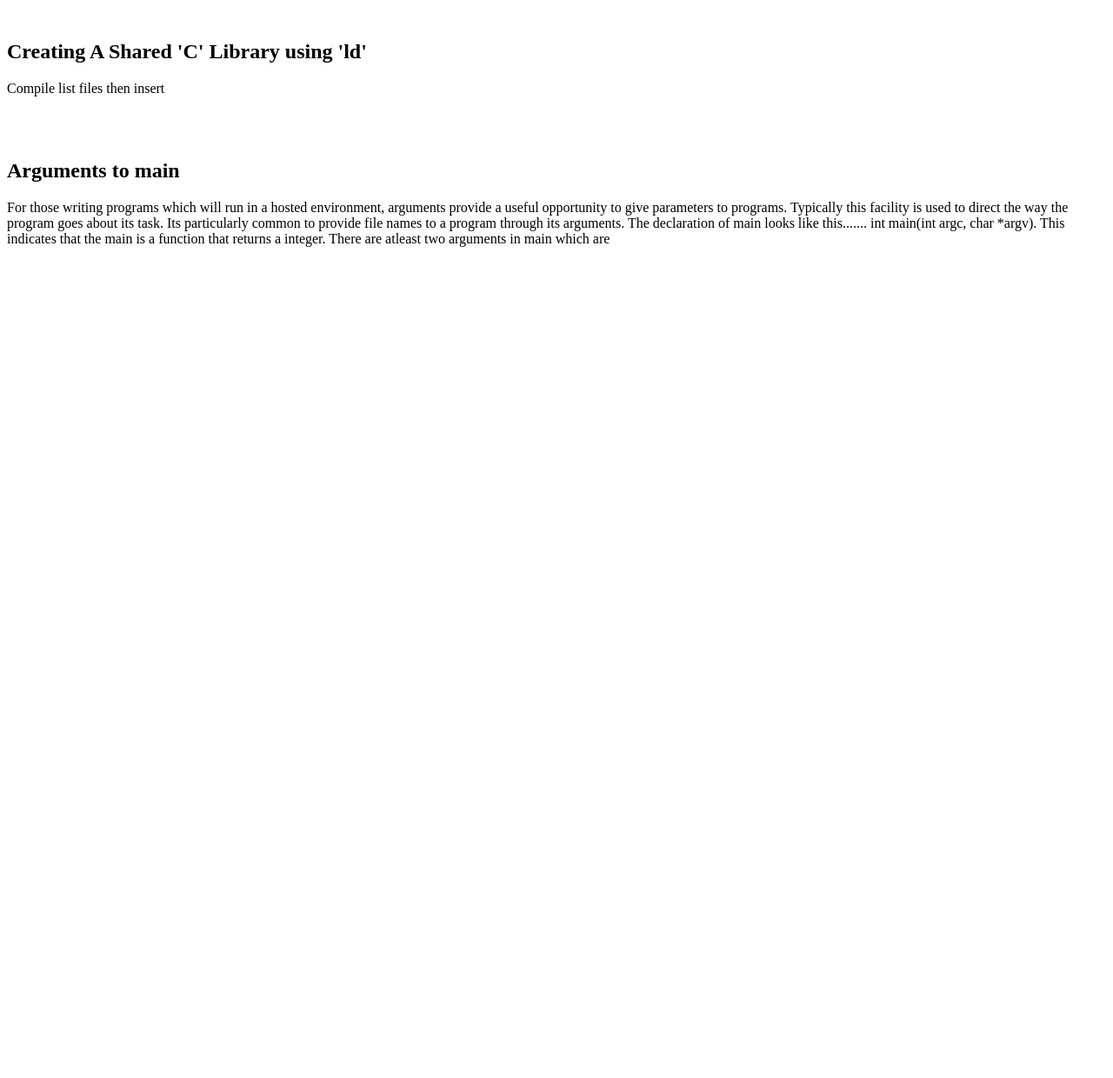
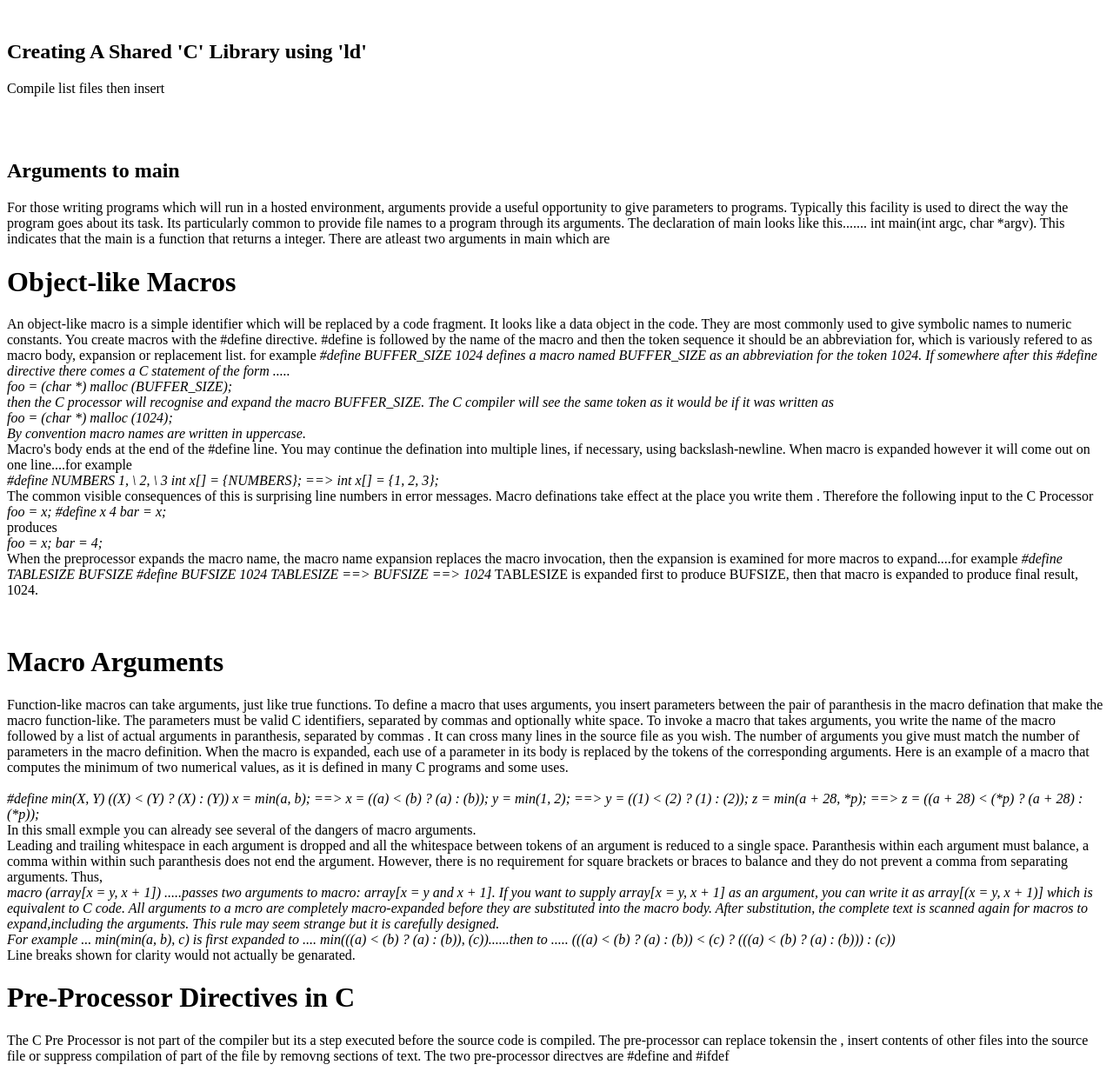
Before and after one commit to leonemunyao/C-Programming-Intro, a plain HTML site: page Index.html in a window 1280 px wide. Shown: the part 8268-9508 px from the top of the page at 87% size. Before the commit the page ends 8568 px from the top, so only its background shows below. Drawn offline with Linux system fonts and the light colour scheme.

Commit message:
The C Preprocessor

```diff
--- a/Index.html
+++ b/Index.html
@@ -471,5 +471,101 @@
          provide file names to a program through its arguments. The declaration of main looks like this.......  int main(int argc, char
          *argv). This indicates that the main is a function that returns a integer. There are atleast two arguments in main which are
       </p>
+      <h1>Object-like Macros</h1>
+      <p>An object-like macro is a simple identifier which will be replaced by a code fragment. It looks like a data object in the code. They are most
+        commonly used to give symbolic names to numeric constants. You create macros with the #define directive. #define is followed by the name of the
+        macro and then the token sequence it should be an abbreviation for, which is variously refered to as macro body, expansion or replacement list.
+        for example <em>
+            #define BUFFER_SIZE 1024
+        defines a macro named BUFFER_SIZE as an abbreviation for the token 1024. If somewhere after this #define directive there comes a C statement
+        of the form .....
+        <br>
+        foo = (char *) malloc (BUFFER_SIZE);
+        <br>
+        then the C processor will recognise and expand the macro BUFFER_SIZE. The C compiler will see the same token as it would be if it was written as
+        <br>
+        foo = (char *) malloc (1024);
+        <br>
+        By convention macro names are written in uppercase.
+        </em>
+        <br>
+        Macro's body ends at the end of the #define line. You may continue the defination into multiple lines, if necessary, using backslash-newline.
+        When macro is expanded however it will come out on one line....for example
+        <br>
+        <em>
+            #define NUMBERS 1, \
+                            2, \
+                            3
+            int x[] = {NUMBERS};
+              ==> int x[] = {1, 2, 3};
+        </em>
+        <br>
+        The common visible consequences of this is surprising line numbers in error messages. Macro definations take effect at the place you write them
+        . Therefore the following input to the C Processor
+        <br>
+        <em>
+            foo = x;
+            #define x 4
+            bar = x;
+        </em>
+        <br>
+        produces
+        <br>
+        <em>
+            foo = x;
+            bar = 4;
+        </em>
+        <br>
+        When the preprocessor expands the macro name, the macro name expansion replaces the macro invocation, then the expansion is examined for more
+        macros to expand....for example
+        <em>
+            #define TABLESIZE BUFSIZE
+            #define BUFSIZE 1024
+            TABLESIZE
+               ==> BUFSIZE
+               ==> 1024
+        </em>
+        TABLESIZE is expanded first to produce BUFSIZE, then that macro is expanded to produce final result, 1024.
+      </p>
+      <br>
+      <h1>Macro Arguments</h1>
+      <p>Function-like macros can take arguments, just like true functions. To define a macro that uses arguments, you insert parameters between the
+        pair of paranthesis in the macro defination that make the macro function-like. The parameters must be valid C identifiers, separated by commas and optionally
+        white space. To invoke a macro that takes arguments, you write the name of the macro followed by a list of actual arguments in paranthesis, separated by commas
+        . It can cross many lines in the source file as you wish. The number of arguments you give must match the number of parameters in the macro definition. When
+        the macro is expanded, each use of a parameter in its body is replaced by the tokens of the corresponding arguments.
+        Here is an example of a macro that computes the minimum of two numerical values, as it is defined in many C programs and some uses.
+        <br>
+        <br>
+        <em>
+            #define min(X, Y) ((X) <  (Y) ? (X) : (Y))
+            x = min(a, b);          ==> x = ((a) < (b) ? (a) : (b));
+            y = min(1, 2);          ==> y = ((1) < (2) ? (1) : (2));
+            z = min(a + 28, *p);    ==> z = ((a + 28) < (*p) ? (a + 28) : (*p));
+        </em>
+        <br>
+        In this small exmple you can already see several of the dangers of macro arguments.
+        <br>
+        Leading and trailing whitespace in each argument is dropped and all the whitespace between tokens of an argument is reduced to a single space. Paranthesis
+        within each argument must balance, a comma within within such paranthesis does not end the argument. However, there is no requirement for square brackets
+        or braces to balance and they do not prevent a comma from separating arguments. Thus,
+        <br>
+        <em>
+            macro (array[x = y, x + 1])     .....passes two arguments to macro: array[x = y and x + 1]. If you want to supply array[x = y, x + 1] as an argument,
+            you can write it as array[(x = y, x + 1)] which is equivalent  to C code. All arguments to a mcro are completely macro-expanded before they are substituted
+            into the macro body. After substitution, the complete text is scanned again for macros to expand,including the arguments. This rule may seem strange but
+            it is carefully designed.
+            <br>
+            For example ... min(min(a, b), c) is first expanded to .... min(((a) < (b) ? (a) : (b)), (c))......then to .....
+            (((a) < (b) ? (a) : (b)) < (c) ? (((a) < (b) ? (a) : (b))) : (c))
+        </em>
+        <br>
+        Line breaks shown for clarity would not actually be genarated.
+      </p>
+      <h1>Pre-Processor Directives in C</h1>
+      <p>The C Pre Processor is not part of the compiler but its a step executed before the source code is compiled. The pre-processor can replace tokensin the
+        , insert contents of other files into the source file or suppress compilation of part of the file by removng sections of text. The two pre-processor
+        directves are #define and #ifdef
+      </p>
 </body>
 </html>
```
